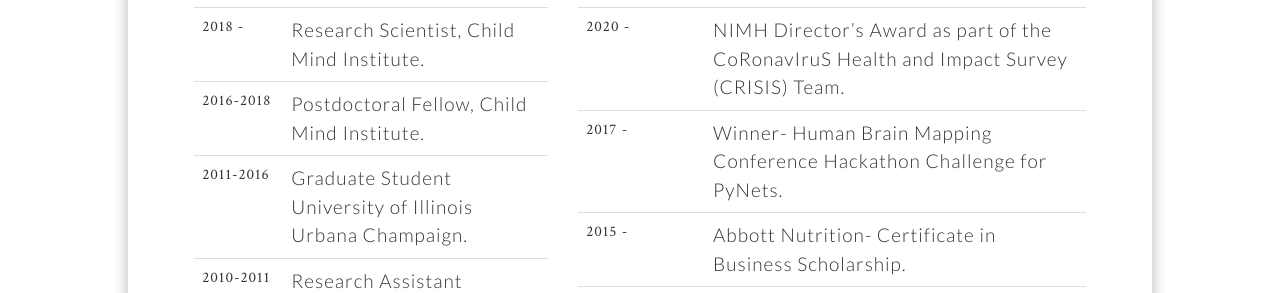
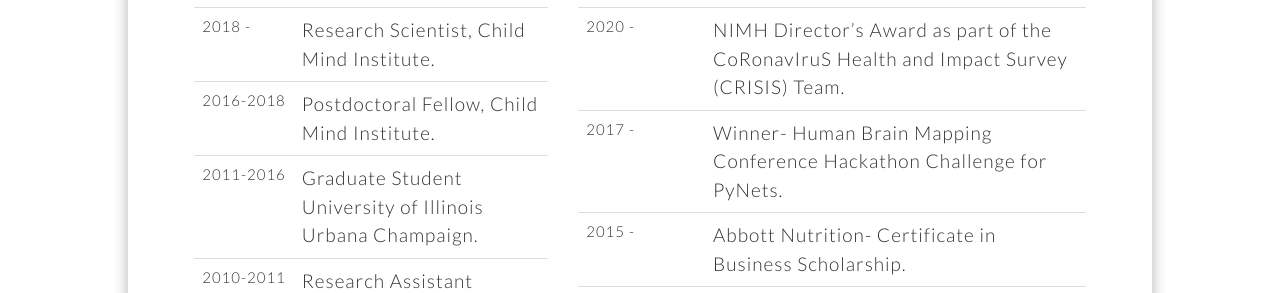
Before and after one commit to mahmud-sajib/project_one, a plain HTML site: page index.html in a window 1280 px wide. Shown: the part 469-762 px from the top of the page. Drawn offline with nearby package versions, Linux system fonts and the light colour scheme.

Commit message:
Update style.css

```diff
--- a/css/style.css
+++ b/css/style.css
@@ -420,3 +420,8 @@ hr {
 .copyright-text {
     color: grey;
 }
+
+.table > tbody > tr > td{
+    font-family: 'Lato', sans-serif;
+    font-weight: 300;
+}
```
